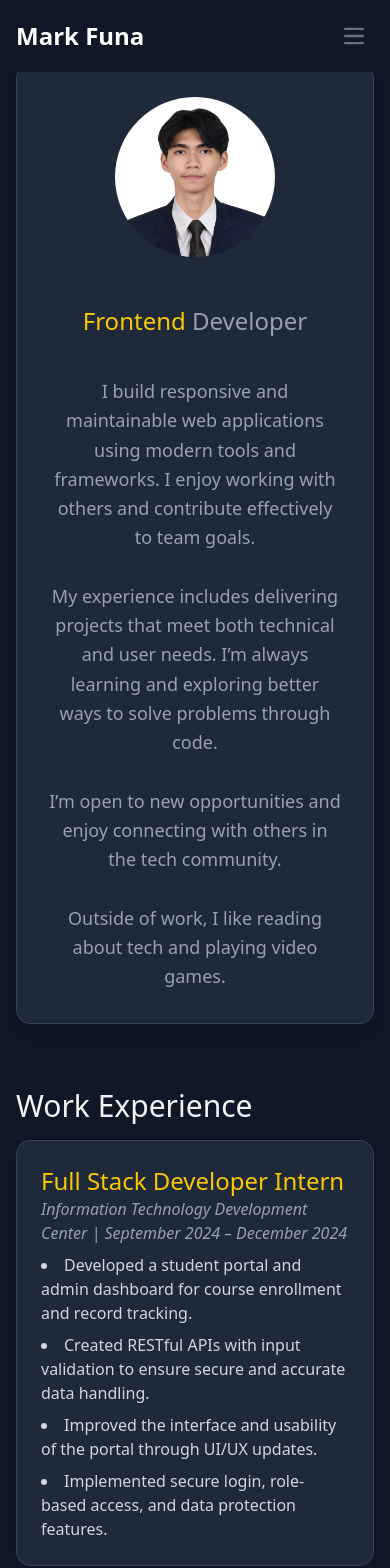
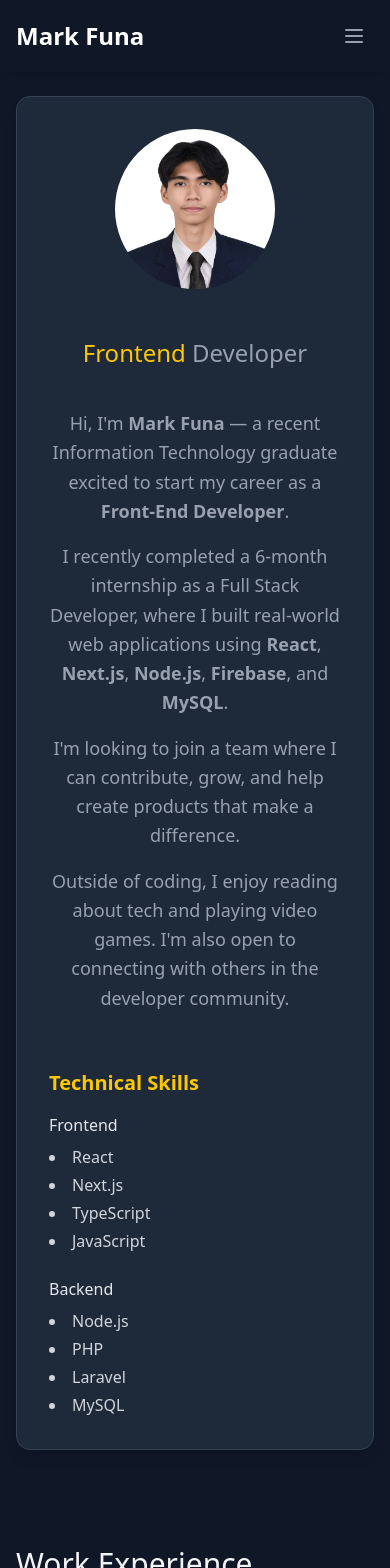
Before and after one commit to solorankYT/Portfolio, a React (Vite) app: page /about in a window 390 px wide. Shown: the top 1568 px of the page. Built offline with nearby package versions, Linux system fonts and the light colour scheme.

Commit message:
Fixed files for npm run build also added info for about

```diff
--- a/src/About.tsx
+++ b/src/About.tsx
@@ -3,7 +3,7 @@ import { Card } from "@/components/ui/card";
 export default function About() {
   return (
     <main className="bg-gray-900 dark:bg-gray-950 min-h-screen flex flex-col items-center py-16 px-4 sm:px-6 lg:px-8">
-      <Card className="max-w-3xl w-full p-8 bg-gray-800 border border-gray-700 rounded-xl shadow-lg flex flex-col items-center text-center">
+      <Card className="max-w-3xl w-full p-8 bg-gray-800 border border-gray-700 rounded-xl shadow-lg flex flex-col items-center text-center my-8">
         <img
           src="./2x2.jpg"
           alt="Profile"
@@ -13,21 +13,50 @@ export default function About() {
         <h1 className="text-gray-400 mb-4 text-2xl">
           <span className="text-yellow-400">Frontend</span> Developer
         </h1>
-        <p className="text-gray-400 text-lg leading-relaxed max-w-prose">
-          I build responsive and maintainable web applications using modern tools and frameworks.
-          I enjoy working with others and contribute effectively to team goals.
-          <br />
-          <br />
-          My experience includes delivering projects that meet both technical and user needs.
-          I’m always learning and exploring better ways to solve problems through code.
-          <br />
-          <br />
-          I’m open to new opportunities and enjoy connecting with others in the tech community.
-          <br />
-          <br />
-          Outside of work, I like reading about tech and playing video games.
-        </p>
+
+        <div className="text-gray-400 text-lg leading-relaxed max-w-prose space-y-4">
+          <p>
+            Hi, I'm <strong>Mark Funa</strong> — a recent Information Technology graduate excited to start my career as a <strong>Front-End Developer</strong>.
+          </p>
+
+          <p>
+            I recently completed a 6-month internship as a Full Stack Developer, where I built real-world web applications using <strong>React</strong>, <strong>Next.js</strong>, <strong>Node.js</strong>, <strong>Firebase</strong>, and <strong>MySQL</strong>.
+          </p>
+
+          <p>
+            I'm looking to join a team where I can contribute, grow, and help create products that make a difference.
+          </p>
+
+          <p>
+            Outside of coding, I enjoy reading about tech and playing video games. I'm also open to connecting with others in the developer community.
+          </p>
+        </div>
+
+        <div className="mt-8 w-full text-left">
+          <h2 className="text-yellow-400 text-xl font-semibold mb-4">Technical Skills</h2>
+          <div className="grid grid-cols-1 md:grid-cols-2 gap-6 text-gray-300 text-base">
+            <div>
+              <h3 className="text-gray-200 font-medium mb-2">Frontend</h3>
+              <ul className="list-disc list-inside space-y-1">
+                <li>React</li>
+                <li>Next.js</li>
+                <li>TypeScript</li>
+                <li>JavaScript</li>
+              </ul>
+            </div>
+            <div>
+              <h3 className="text-gray-200 font-medium mb-2">Backend</h3>
+              <ul className="list-disc list-inside space-y-1">
+                <li>Node.js</li>
+                <li>PHP</li>
+                <li>Laravel</li>
+                <li>MySQL</li>
+              </ul>
+            </div>
+          </div>
+        </div>
       </Card>
+
 
       <section className="max-w-3xl w-full mt-16 space-y-4">
         <h1 className="text-3xl text-gray-100">Work Experience</h1>
--- a/src/App.tsx
+++ b/src/App.tsx
@@ -2,7 +2,7 @@ import { Routes, Route } from "react-router-dom";
 import NavBar from "./components/navBar";
 import Home from "./Home";
 import About from "./About";
-import CursorLight from "./components/cursorLight";
+import ProjectPage from "./ProjectPage";
 
 export default function App() {
   return (
@@ -14,6 +14,7 @@ export default function App() {
         <Routes>
           <Route path="/" element={<Home />} />
           <Route path="/about" element={<About />} />
+          <Route path="/projectpage" element={<ProjectPage />} />
         </Routes>
       </main>
 
--- a/src/Home.tsx
+++ b/src/Home.tsx
@@ -18,7 +18,7 @@ export default function Home() {
             </h3>
 
             <p className="text-gray-400 text-lg leading-relaxed">
-              <span className="text-yellow-400">Front-end Developer</span> with experience building e-commerce platforms and dashboards using React and TypeScript.
+              <span className="text-yellow-400">Front-end Developer</span> with experience building e-commerce platforms and dashboards using <span className="text-yellow-400">React and TypeScript</span>.
               <span className="text-gray-300"> I focus on writing clean, maintainable code and following best practices</span>.
               I enjoy working with others to build thoughtful, practical solutions.
             </p>
@@ -28,7 +28,7 @@ export default function Home() {
             <div className="mt-4 button text-white hover:text-yellow-400"><span>Download CV </span></div>
             </a>
 
-            <ul className="flex space-x-4 mt-6 text-gray-500 text-2xl">
+            <ul className="flex space-x-4 mt-6 text-gray-500 text-2xl ">
               <li>
              <a href="https://github.com/solorankYT">
               <div className="hover:text-yellow-400"> <FaGithub />  </div>
@@ -54,14 +54,17 @@ export default function Home() {
           </main>
 
           <section  className="container max-w-3xl mx-auto mt-10 p-8 bg-gray-800 border border-gray-700 rounded-xl shadow-lg">
+            <h2 className="text-2xl font-bold text-white mb-6 text-center">Technical Skills</h2>
             <SkillsCarousel />
             </section>
 
           <section id="projects" className="container max-w-3xl mx-auto mt-10 p-8 bg-gray-800 border border-gray-700 rounded-xl shadow-lg">
+            <h2 className="text-2xl font-bold text-white mb-6 text-center">Personal Projects</h2>
             <Projects />
           </section>
 
           <section className="container max-w-3xl mx-auto mt-10 p-8 bg-gray-800 border border-gray-700 rounded-xl shadow-lg">
+             <h1 className="text-2xl font-bold text-gray-200 mb-6 text-center">Github Contributions</h1>
             <GitHubContribution />
           </section>
 
--- a/src/components/navBar.tsx
+++ b/src/components/navBar.tsx
@@ -1,36 +1,92 @@
+import  { useState } from "react";
+
+
 export default function NavBar() {
+  const [menuOpen, setMenuOpen] = useState(false);
+
   return (
- <div>
+    <nav className="bg-gray-900 fixed w-full z-20 top-0 left-0 shadow-md">
+      <div className="max-w-screen-xl mx-auto flex items-center p-4 relative">
+        <a
+          href="/"
+          className="flex items-center space-x-3 rtl:space-x-reverse"
+          aria-label="Mark Funa Homepage"
+        >
+          <span className="self-center text-2xl font-semibold text-white">
+            Mark Funa
+          </span>
+        </a>
 
-<nav className="bg-gray-900 dark:bg-gray-900 fixed w-full z-20 top-0 start-0 ">
-  <div className="max-w-screen-xl flex flex-wrap items-center justify-between mx-auto p-4">
-  <a href="/" className="flex items-center space-x-3 rtl:space-x-reverse">
-      <span className="self-center text-2xl font-semibold whitespace-nowrap text-white">Mark Funa</span>
+        <div className="flex-grow flex justify-center">
+          <div
+            className={`w-full md:flex md:w-auto md:order-1 transition-max-height duration-300 ease-in-out overflow-hidden ${
+              menuOpen ? "max-h-96" : "max-h-0"
+            } md:max-h-full`}
+            id="navbar-sticky"
+          >
+            <ul className="flex flex-col md:flex-row md:space-x-8 md:mt-0 md:text-sm md:font-medium bg-gray-900 md:bg-transparent rounded-lg md:rounded-none p-4 md:p-0 justify-center">
+              <li>
+                <a
+                  href="/"
+                  className="block py-2 px-3 text-white rounded hover:bg-gray-700 md:hover:bg-transparent md:hover:text-yellow-500"
+                  aria-current="page"
+                >
+                  Home
                 </a>
-  <div className="flex md:order-2 space-x-3 md:space-x-0 rtl:space-x-reverse">
-      <button data-collapse-toggle="navbar-sticky" type="button" className="inline-flex items-center p-2 w-10 h-10 justify-center text-sm text-gray-500 rounded-lg md:hidden hover:bg-gray-100 focus:outline-none focus:ring-2 focus:ring-gray-200 dark:text-gray-400 dark:hover:bg-gray-700 dark:focus:ring-gray-600" aria-controls="navbar-sticky" aria-expanded="false">
-        <span className="sr-only">Open main menu</span>
-        <svg className="w-5 h-5" aria-hidden="true" xmlns="http://www.w3.org/2000/svg" fill="none" viewBox="0 0 17 14">
-            <path stroke="currentColor" strokeLinecap="round" strokeLinejoin="round" strokeWidth="2" d="M1 1h15M1 7h15M1 13h15"/>
-        </svg>
-    </button>
-  </div>
-  <div className="items-center justify-between hidden w-full md:flex md:w-auto md:order-1" id="navbar-sticky">
-    <ul className="flex flex-col p-4 md:p-0 mt-4 font-medium border  rounded-lg bg-gray-900 md:space-x-8 rtl:space-x-reverse md:flex-row md:mt-0 md:border-0 dark:bg-gray-800 md:dark:bg-gray-900 dark:border-gray-700">
-      <li>
-        <a href="/" className="block py-2 px-3 text-white rounded-sm hover:bg-gray-100 md:hover:bg-transparent md:hover:text-blue-700 md:p-0 md:dark:hover:text-blue-500 dark:text-white dark:hover:bg-gray-700 dark:hover:text-white md:dark:hover:bg-transparent dark:border-gray-700" aria-current="page">Home</a>
               </li>
               <li>
-        <a href="./About" className="block py-2 px-3 text-white rounded-sm md:bg-transparent md:p-0 md:dark:text-blue-500" aria-current="page">About</a>
+                <a
+                  href="/About"
+                  className="block py-2 px-3 text-white rounded hover:bg-gray-700 md:hover:bg-transparent md:hover:text-yellow-500"
+                >
+                  About
+                </a>
               </li>
               <li>
-        <a href="./Projects" className="block py-2 px-3 text-white rounded-sm hover:bg-gray-100 md:hover:bg-transparent md:hover:text-blue-700 md:p-0 md:dark:hover:text-blue-500 dark:text-white dark:hover:bg-gray-700 dark:hover:text-white md:dark:hover:bg-transparent dark:border-gray-700">Projects</a>
+                <a
+                  href="/ProjectPage"
+                  className="block py-2 px-3 text-white rounded hover:bg-gray-700 md:hover:bg-transparent md:hover:text-yellow-500"
+                >
+                  Projects
+                </a>
               </li>
             </ul>
           </div>
         </div>
+
+        <button
+          onClick={() => setMenuOpen(!menuOpen)}
+          aria-controls="navbar-sticky"
+          aria-expanded={menuOpen}
+          aria-label="Toggle navigation menu"
+          className="inline-flex items-center p-2 w-10 h-10 justify-center text-gray-400 rounded-lg md:hidden hover:bg-gray-700 focus:outline-none focus:ring-2 focus:ring-blue-500"
+        >
+          <svg
+            className="w-6 h-6"
+            fill="none"
+            stroke="currentColor"
+            viewBox="0 0 24 24"
+            xmlns="http://www.w3.org/2000/svg"
+            aria-hidden="true"
+          >
+            {menuOpen ? (
+              <path
+                strokeLinecap="round"
+                strokeLinejoin="round"
+                strokeWidth="2"
+                d="M6 18L18 6M6 6l12 12"
+              />
+            ) : (
+              <path
+                strokeLinecap="round"
+                strokeLinejoin="round"
+                strokeWidth="2"
+                d="M4 6h16M4 12h16M4 18h16"
+              />
+            )}
+          </svg>
+        </button>
+      </div>
     </nav>
-</div>
-
   );
 }
--- a/src/components/projects.tsx
+++ b/src/components/projects.tsx
@@ -4,26 +4,29 @@ export default function Projects() {
   {
     title: "Unitrack",
     image: "./unitrack.png",
-            description: "Unitrack is a web application that allows users to track their orders and manage their products.",
-            techstack: ["React", "Node.js", "MYSQL"],
+    description:
+      "Unitrack is a web application designed to streamline order tracking and product management for users. Leveraging a full-stack React and Node.js architecture with a MySQL database, it ensures seamless, real-time updates and intuitive user experience across devices.",
+    techstack: ["React", "Node.js", "MySQL"],
     link: "https://unitrack.shop/",
   },
   {
     title: "Ulam Generator",
     image: "./ulamgen.png",
-            description: "Ulam Generator is a web application that random generates a list of dish based on the categories selected by the user.",
+    description:
+      "Ulam Generator is an innovative web app that dynamically creates personalized dish recommendations based on user-selected categories. Built with Next.js API routes, Firebase backend, and styled using Shadcn UI components, it offers fast, scalable, and visually engaging performance.",
     techstack: ["Next.js API route", "Firebase", "Shadcn"],
     link: "https://ulamgenerator.vercel.app/",
   },
   {
     title: "Valoplay",
     image: "./valoplay.png",
-            description: "My first project using react. Valoplay is a web application that allows users to see the latest tier list of the game Valorant.",
+    description:
+      "Valoplay marks my first React project — a sleek, responsive platform that delivers up-to-date Valorant tier lists to gamers. Utilizing React with Tailwind CSS, it combines modern UI design principles and dynamic data rendering to provide an engaging user experience.",
     techstack: ["React", "Tailwind CSS"],
     link: "https://valoplay.netlify.app/",
   },
+];
 
-    ];
 
     return (
         <div>
@@ -38,18 +41,17 @@ export default function Projects() {
                     alt={project.title}
                     className="w-full h-90 object-cover rounded-lg mb-4 opacity-50 hover:opacity-100"/>
                 <h2 className="text-2xl font-bold text-white mb-2">{project.title}</h2>
-
+                <p className="text-gray-500 mb-4">{project.description}</p>
                 <div className="flex flex-wrap mb-2">
                     {project.techstack.map((tech, index) => (
                         <span
                             key={index}
-                            className="bg-gray-700 text-yellow-300 text-sm font-semibold mr-2 px-2.5 py-0.5 rounded"
+                            className="bg-gray-700 text-yellow-500 text-sm font-semibold mr-2 px-2.5 py-0.5 rounded"
                         >
                             {tech}
                         </span>
                     ))}
                 </div>
-                <p className="text-gray-500 mb-4">{project.description}</p>
                </a>
             </div>
             ))}
```
Also changed, not shown: src/ProjectPage.tsx (+5 -2 lines), src/components/cursorLight.tsx (+32 -32 lines), src/components/githubContribution.tsx (+19 -7 lines), src/components/skillsCarousel.tsx (+26 -22 lines). Lines whose indentation alone changed are shown as unchanged.
